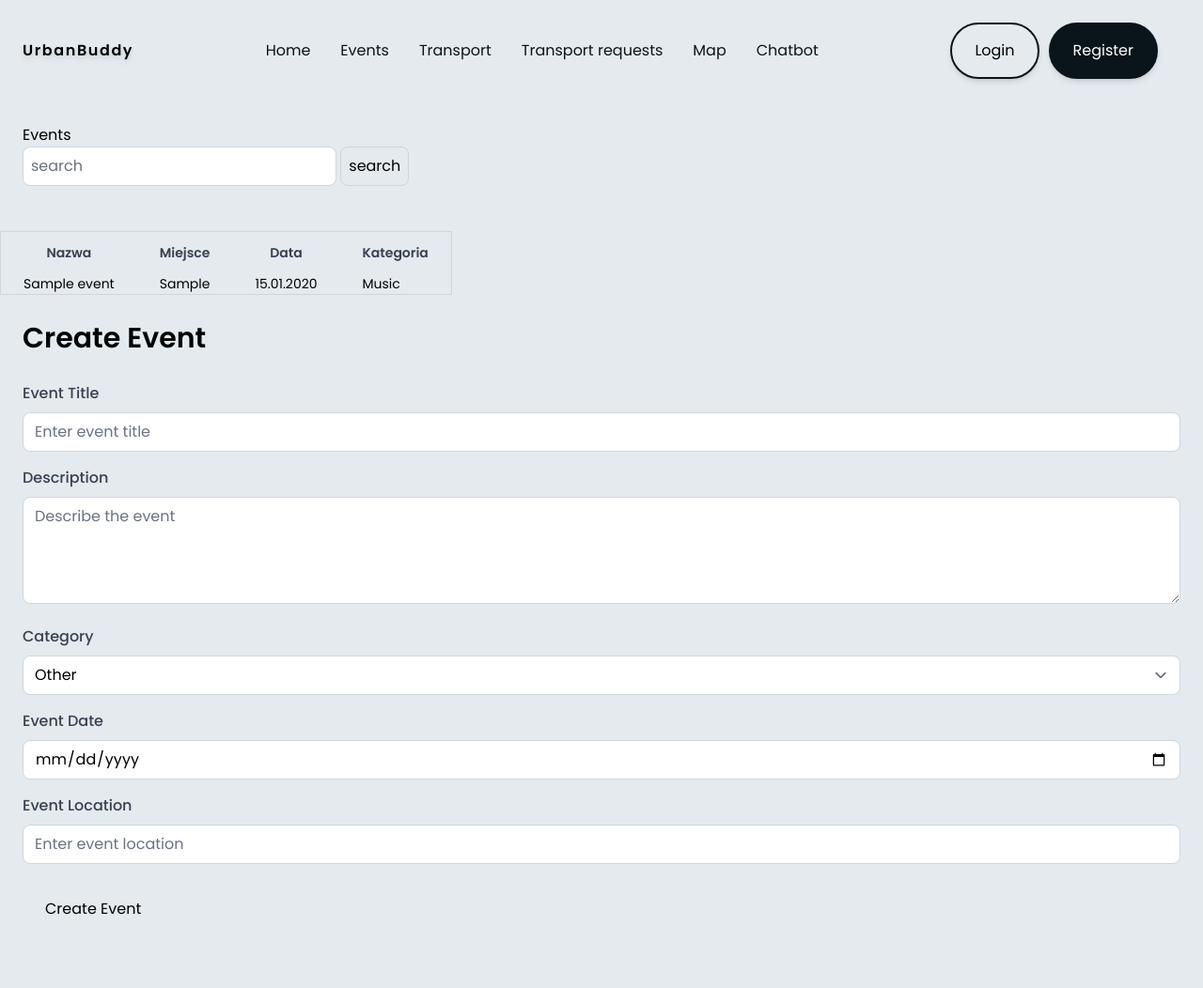
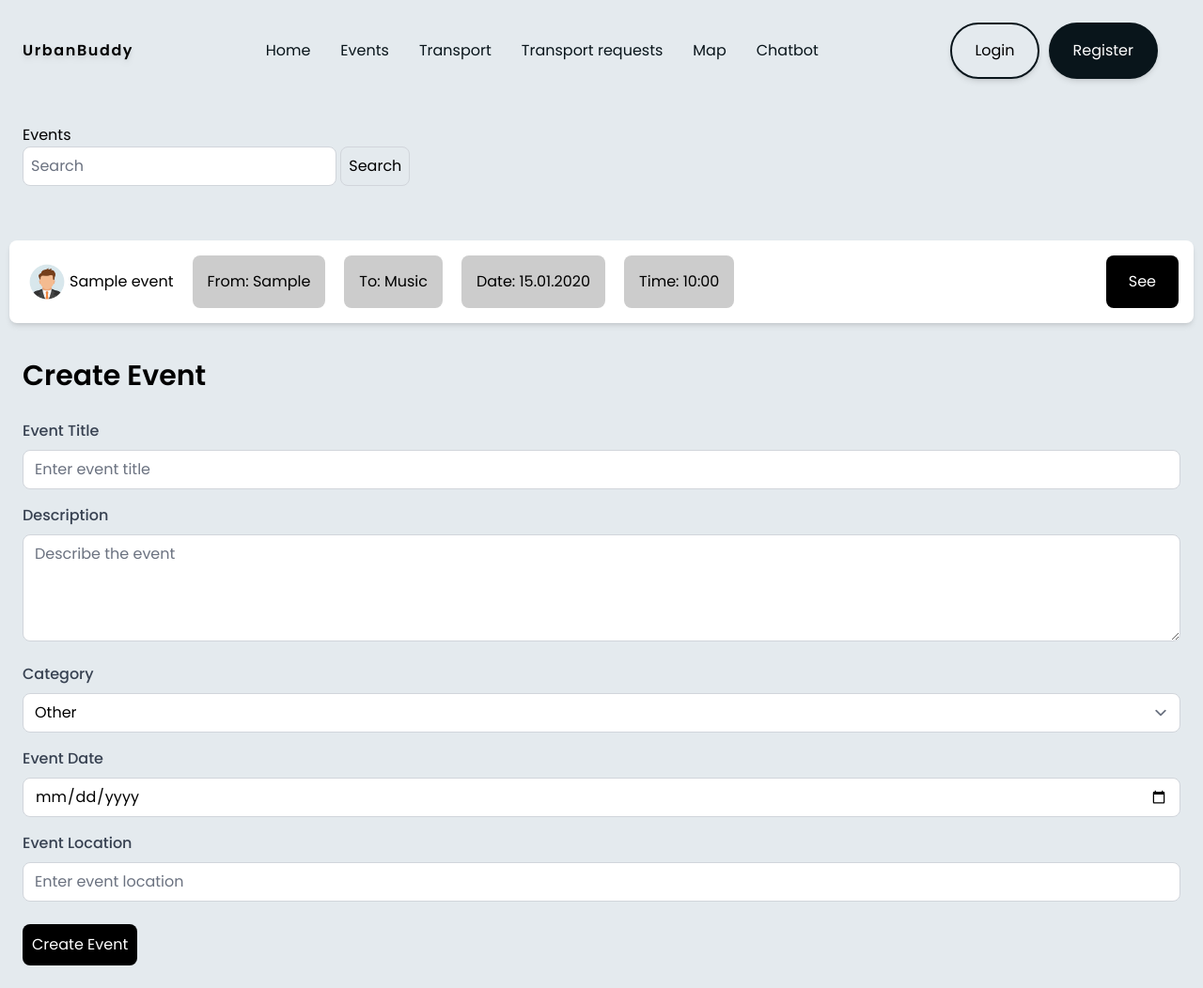
Before and after one commit to v1cttorr/UrbanBuddy, a Django app: page /events/ in a window 1280 px wide. Shown: the whole page at 94% size. Before the commit the page ends 974 px from the top, so only its background shows below. Run offline with Django 5.2, Linux system fonts and the light colour scheme; tables that the repository leaves empty hold one stand-in row (values such as "Sample post"); parts of the project's set-up code (start-up, migrations or seed data) failed here and were passed over; some libraries are stand-ins or nearby versions.

Commit message:
event styles

```diff
--- a/templates/events/events.html
+++ b/templates/events/events.html
@@ -1,13 +1,18 @@
 {% extends 'base.html' %}
 
 {% load widget_tweaks %}
+{% load static %}
+
+{% block title %}
+    UrbanBuddy - Events
+{% endblock title %}
 
 {% block content %}
 
     <form method="GET" class="p-6">
         Events <br>
-        <input type="text" name="search" placeholder="search" class="border border-gray-300 rounded-lg p-2">
-        <button type="submit" class="border border-gray-300 rounded-lg p-2">search</button>
+        <input type="text" name="search" placeholder="Search" class="border border-gray-300 rounded-lg p-2">
+        <button type="submit" class="border border-gray-300 rounded-lg p-2">Search</button>
     </form>
 
     <br>
@@ -19,30 +24,33 @@
         <input type="submit" value="Dodaj">
     </form> -->
 
-    <div class="overflow-x-auto shadow-lg rounded-lg">
-        <table class="min-w-full bg-white border border-gray-300 table-auto">
-            <thead class="bg-gray-200">
-                <tr>
-                    <th class="px-6 py-3 text-left text-sm font-semibold text-gray-700 uppercase">Nazwa</th>
-                    <th class="px-6 py-3 text-left text-sm font-semibold text-gray-700 uppercase">Miejsce</th>
-                    <th class="px-6 py-3 text-left text-sm font-semibold text-gray-700 uppercase">Data</th>
-                    <th class="px-6 py-3 text-left text-sm font-semibold text-gray-700 uppercase">Kategoria</th>
-                </tr>
-            </thead>
-            <tbody>
+
+    {% for event in events %}
+    <div name="element" onclick='window.location="{{event.id}}/"' class="bg-white flex flex-row gap-5 shadow-md p-4 rounded-lg items-center" style="background-color: white; margin: 10px;">
+        <div name="user" class="flex flex-row items-center">
+            <img src="{% static 'img/p2.png' %}" class="h-12" alt="user" height="48px" width="48px">
+            <p class="font-normal font-Poppins text-md">{{event.title}}</p>
+        </div>
+        <div name="destination" class="rounded-lg flex flex-row items-center p-4" style="background-color: #cccccc;">
+            <p>From: <span>{{event.location}}</span></p>
+        </div>
+        <div name="destination" class="rounded-lg flex flex-row items-center p-4" style="background-color: #cccccc;">
+            <p>To: <span>{{event.category}}</span></p>
+        </div>
+        <div name="destination" class="rounded-lg flex flex-row items-center p-4" style="background-color: #cccccc;">
+            <p>Date: <span>{{event.date|date:"d.m.Y"}}</span></p>
+        </div>
+        <div name="destination" class="rounded-lg flex flex-row items-center p-4" style="background-color: #cccccc;">
+            <p>Time: <span>{{event.date|date:"H:i"}}</span></p>
+        </div>
+
+        <div name="Join" class="rounded-lg flex flex-row items-center p-4 px-6" style="background-color: black; margin-left: auto;">
+            <p class="text-white">See</p>
+        </div>
+    </div>
+    {% endfor %}
 
 
-                {% for event in events %}
-                    <tr class="border-b hover:bg-gray-50" onclick='window.location="{{event.pk}}/"'>
-                        <td class="px-6 py-4 text-sm text-gray-800">{{event.title}}</td>
-                        <td class="px-6 py-4 text-sm text-gray-800">{{event.location}}</td>
-                        <td class="px-6 py-4 text-sm text-gray-800">{{event.date|date:"d.m.Y"}}</td>
-                        <td class="px-6 py-4 text-sm text-gray-800">{{event.category}}</td>
-                    </tr>
-                {% endfor %}
-            </tbody>
-        </table>
-    </div>
 
     <div class="max-w-2xl mx-auto p-6 bg-white rounded-lg shadow-lg">
         <h1 class="text-2xxl font-semibold text-gray-800 mb-6" style="font-size: 30px;">Create Event</h1>
@@ -92,7 +100,7 @@
 
             <!-- Submit Button -->
             <div class="flex justify-end">
-                <button type="submit" class="bg-blue-500 text-black px-6 py-3 rounded-lg hover:bg-blue-600 focus:outline-none focus:ring-2 focus:ring-blue-500">
+                <button type="submit" style="background-color: #000; color: #fff; padding: 10px;" class="px-6 py-2 rounded-lg">
                     Create Event
                 </button>
             </div>
```
Also changed, not shown: templates/events/event.html (+3 -7 lines), templates/transport/map.html (+14 -5 lines).
